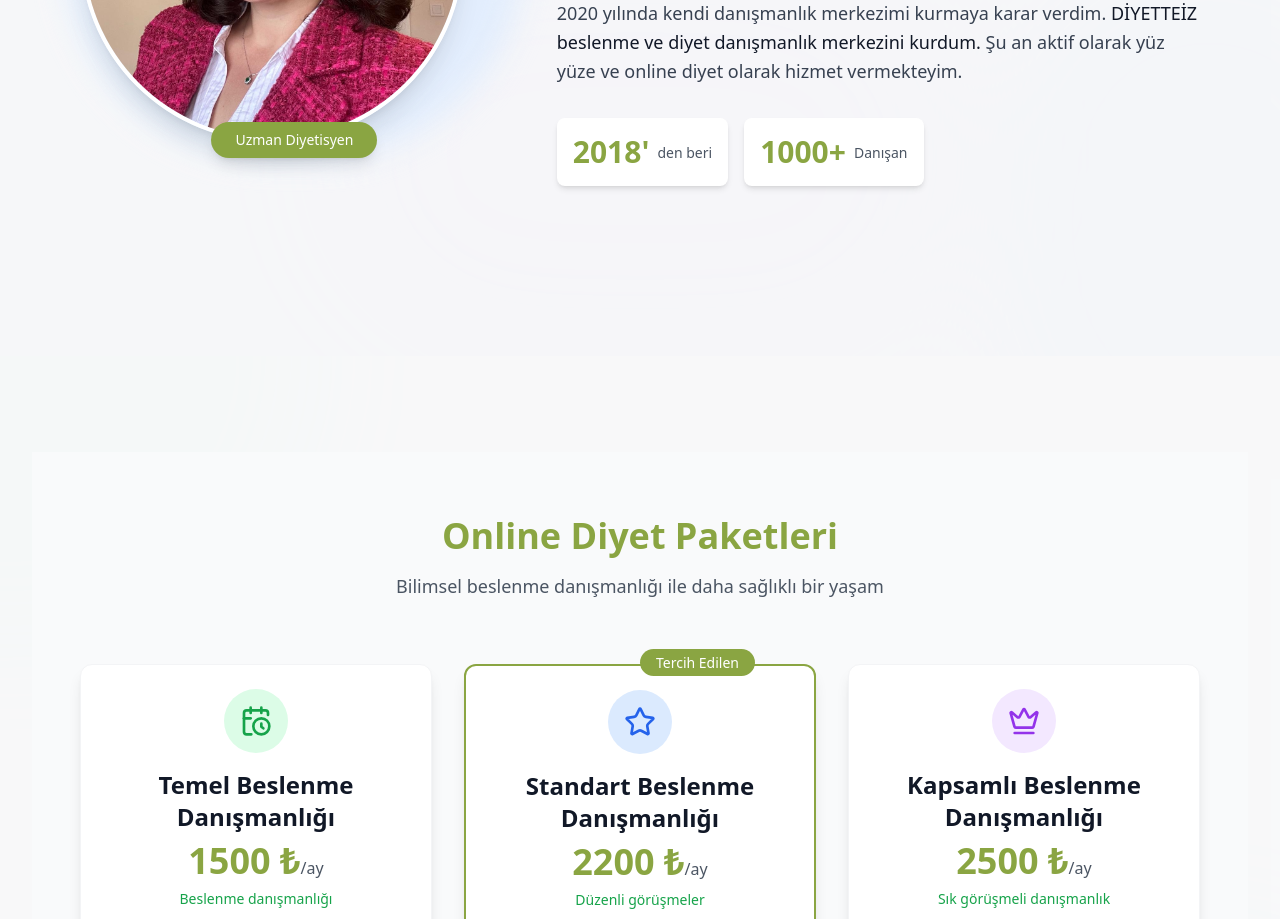
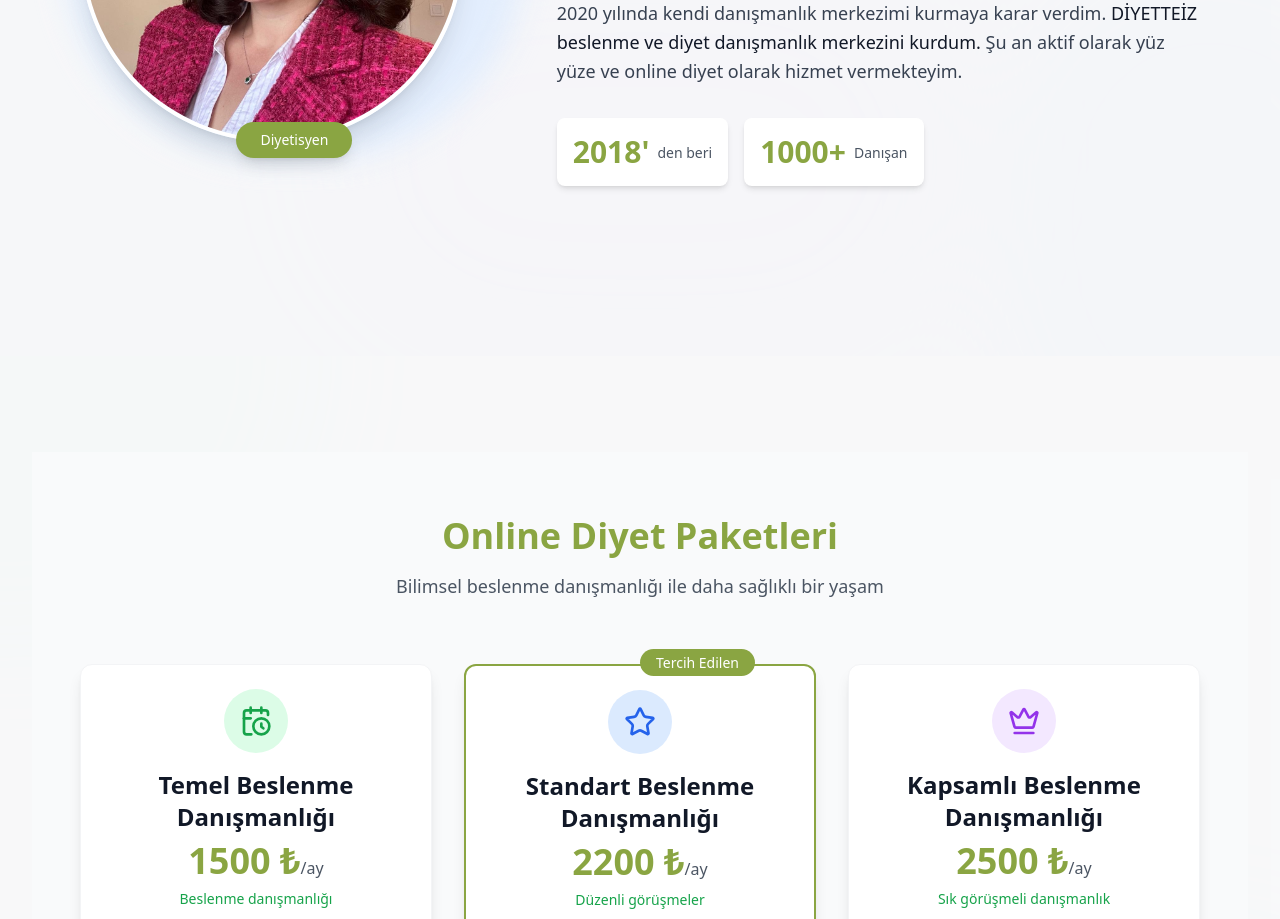
Before and after one commit to matayurt/Diyetsiyen, a Next.js app: page / in a window 1280 px wide. Shown: the part 1300-2219 px from the top of the page. Built offline with nearby package versions, Linux system fonts and the light colour scheme; no server answers; the database is empty.

Commit message:
Update AboutSection.jsx

```diff
--- a/components/sections/AboutSection.jsx
+++ b/components/sections/AboutSection.jsx
@@ -15,7 +15,7 @@ const AboutSection = () => {
               loading="lazy"
             />
             <div className="absolute -bottom-4 left-1/2 -translate-x-1/2 bg-[#8aa542] text-white px-6 py-2 rounded-full text-sm font-medium shadow-lg">
-              Uzman Diyetisyen
+              Diyetisyen
             </div>
           </div>
         </div>
```
